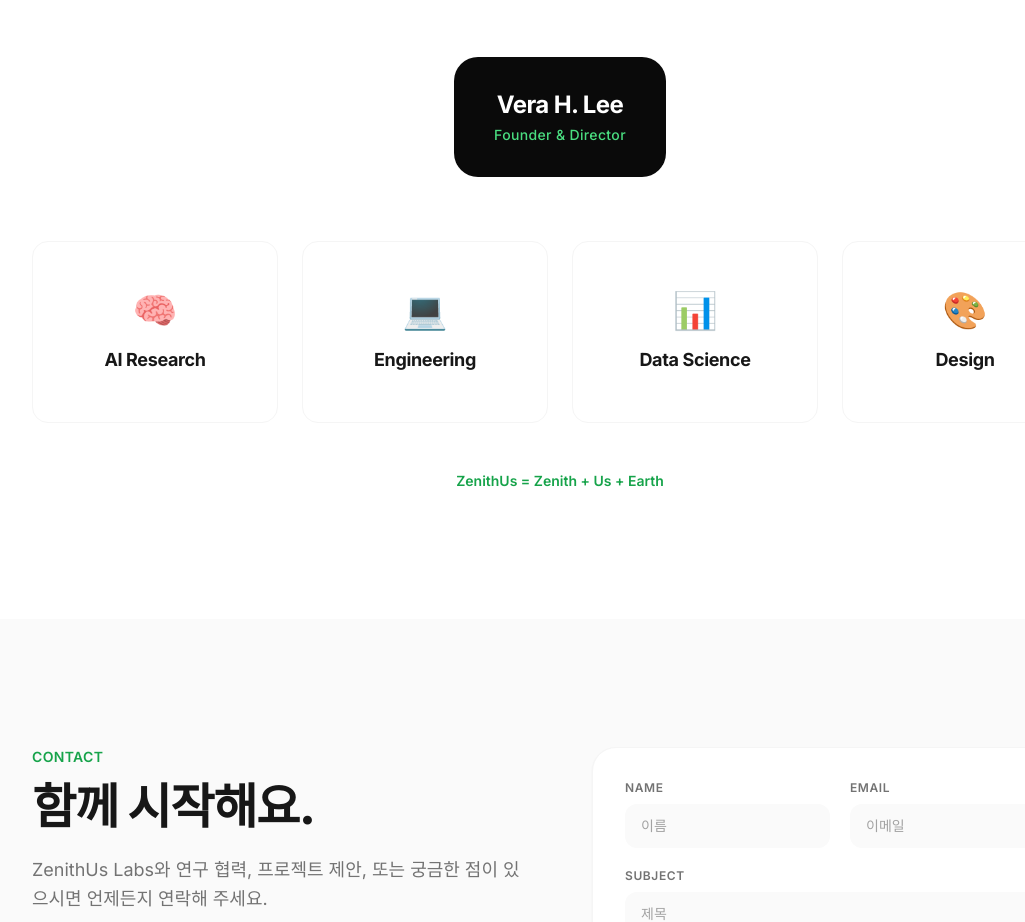
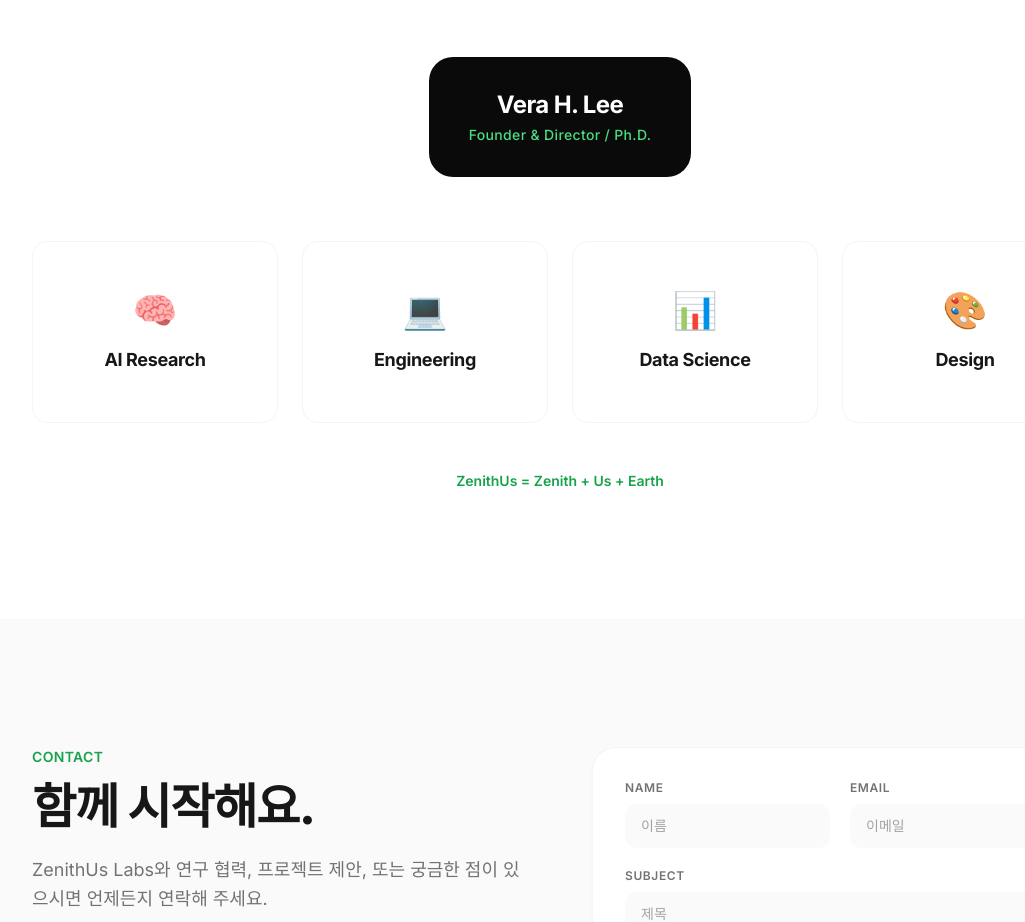
Before and after one commit to vera-zenithus/zenithus, a React (Vite) app: page / in a window 1280 px wide. Shown: the part 3900-4822 px from the top of the page, without its empty margins (80-1105 px from the left). Built offline with nearby package versions, Linux system fonts and the light colour scheme.

Commit message:
Update founder title to include Ph.D.

```diff
--- a/src/components/Team.tsx
+++ b/src/components/Team.tsx
@@ -32,7 +32,7 @@
         >
           <div className="inline-block px-10 py-8 rounded-3xl bg-neutral-950 text-white">
             <p className="text-2xl font-bold tracking-tight mb-1">Vera H. Lee</p>
-            <p className="text-sm text-brand-400 font-medium tracking-wide">Founder & Director</p>
+            <p className="text-sm text-brand-400 font-medium tracking-wide">Founder & Director / Ph.D.</p>
           </div>
         </motion.div>
 
```
Also changed, not shown: 1 other file (tests, documents, lock files or other folders).
